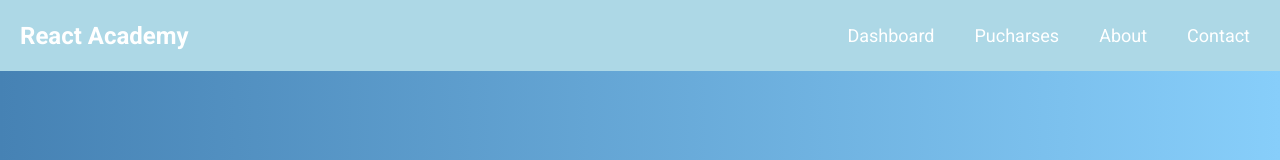
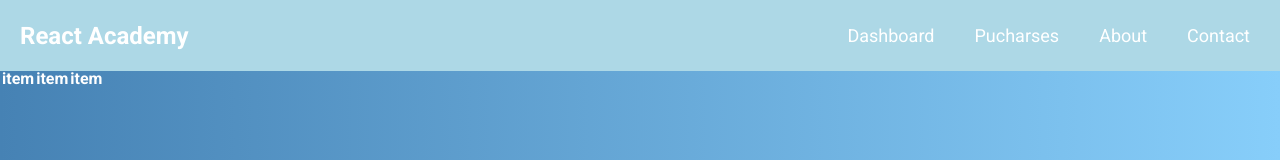
Before and after one commit to Espadv69/Course-2025, a React (Vite) app in the folder Academy-React/: page /pucharses in a window 1280 px wide. Shown: the top 160 px of the page. Built offline with nearby package versions, Linux system fonts and the light colour scheme; a web font is replaced by a local one.

Commit message:
Add thead table

```diff
--- a/Academy-React/src/components/Pucharses.jsx
+++ b/Academy-React/src/components/Pucharses.jsx
@@ -1,3 +1,15 @@
-const Pucharses = () => {}
+const Pucharses = () => {
+  return (
+    <table>
+      <thead>
+        <tr>
+          <th>item</th>
+          <th>item</th>
+          <th>item</th>
+        </tr>
+      </thead>
+    </table>
+  )
+}
 
 export default Pucharses
```
